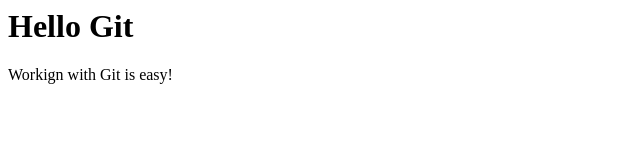
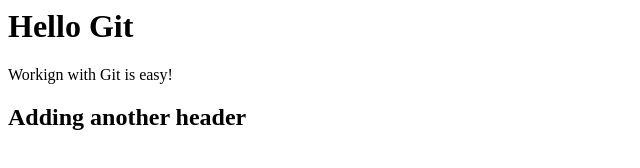
Before and after one commit to abcode25/GitGitHubMasterclass, a plain HTML site: page index.html in a window 1280 px wide. Shown: the whole page, without its empty margins (0-640 px from the left). Drawn offline with Linux system fonts and the light colour scheme.

Commit message:
Added header
Added another header into the file

```diff
--- a/index.html
+++ b/index.html
@@ -4,3 +4,5 @@
 <div>
     <p>Workign with Git is easy!</p>
 </div>
+
+<h2>Adding another header</h2>
```
